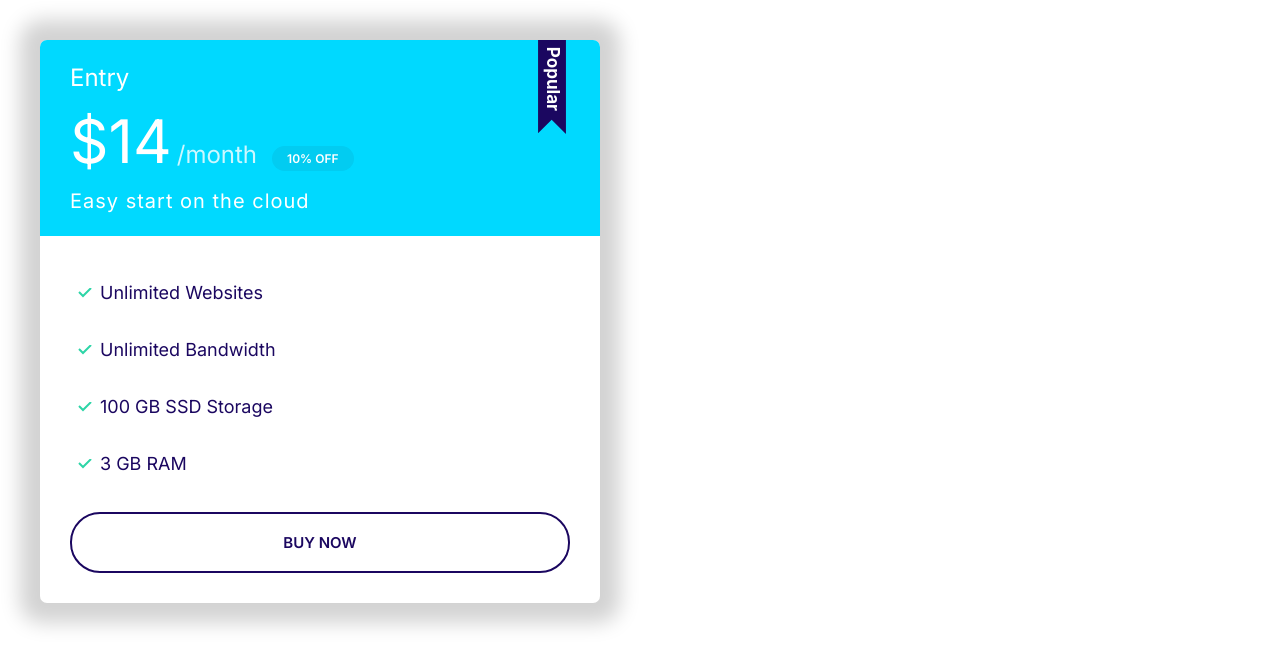
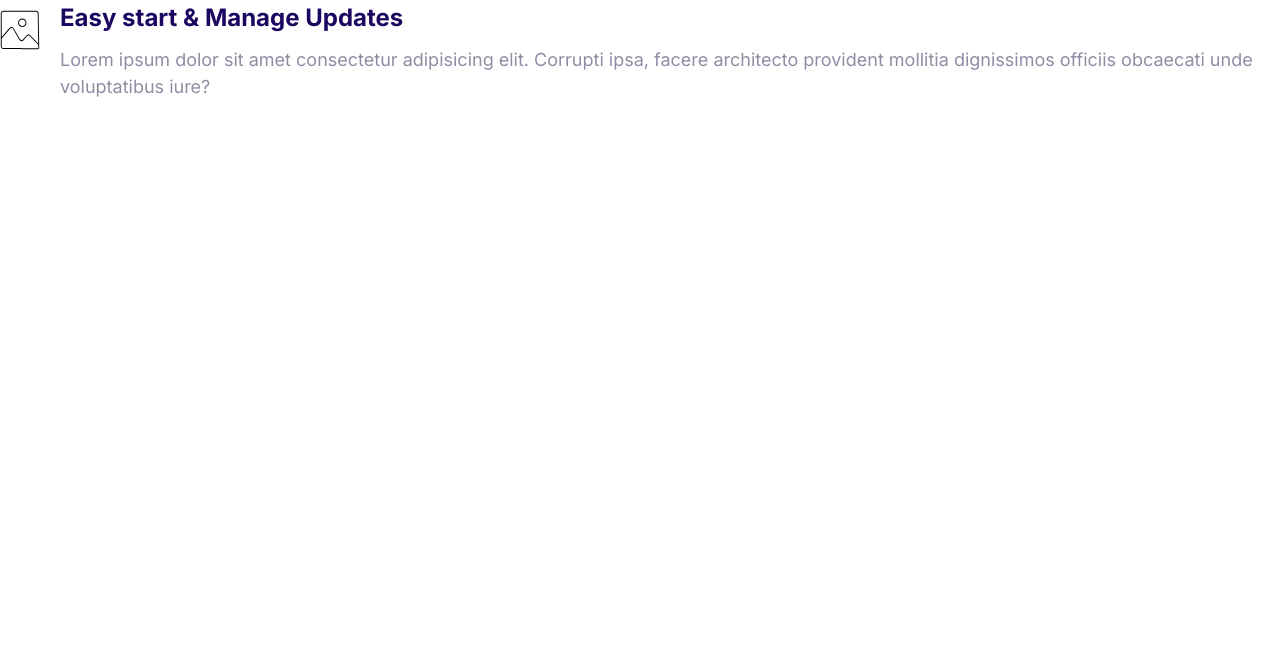
Before and after one commit to valen1965/MOSHIFY-project, a plain HTML site: page index.html in a window 1280 px wide. Drawn offline with Linux system fonts and the light colour scheme.

Commit message:
Build media component.

```diff
--- a/CSS/styles.css
+++ b/CSS/styles.css
@@ -169,13 +169,12 @@ a {
 
 /* TODO:   Icons */
 .icon {
-  width: 25px;
-  height: 25px;
-  margin-right: 1.5rem;
+  width: 40px;
+  height: 40px;
 }
 
 .icon--primary {
-  fill: blue;
+  fill: var(--color-primary);
 }
 
 .icon-container {
@@ -381,3 +380,20 @@ FIXME:*/
     font-size: 1.7rem;
   }
 }
+
+/* TODO:    Media  */
+.media {
+  display: flex;
+}
+
+.media__title {
+  margin-top: 0;
+}
+
+.media__body {
+  margin: 0 2rem;
+}
+
+.media__image {
+  margin-top: 1rem;
+}
--- a/index.html
+++ b/index.html
@@ -14,29 +14,19 @@
     <link rel="stylesheet" href="/CSS/styles.css" />
     <title>Document</title>
   </head>
-   <body>
-     <div style="width:50%; padding:4rem" >
-       <div class="plan plan--popular">
-         <div class="card card--secondary">
-          <header class="card__header">
-            <h3 class="plan__name">Entry</h3>
-            <span class="plan__price">$14</span>
-            <span class="plan__billing-cycle">/month</span>
-            <span class="badge badge--secondary badge--small">10% OFF</span>
-            <span class="plan__description">Easy start on the cloud</span>
-          </header>
-          <div class="card__body">
-            <ul class="list list--tick">
-              <li class="list__item">Unlimited Websites</li>
-              <li class="list__item">Unlimited Bandwidth</li>
-              <li class="list__item">100 GB SSD Storage</li>
-              <li class="list__item">3 GB RAM</li>
-            </ul>
-            <button class="btn btn--outline btn--block">Buy Now</button>
-          </div>
-         </div>
+  <body>
+    <div class="media">
+      <div class="media__image">
+          <svg class="icon icon--primary">
+            <use xlink:href="images/sprite.svg#snap"></use>
+          </svg>
        </div>
-     </div>
-   <body>
-  <head>
+      <div class="media__body">
+        <h3 class="media__title">Easy start & Manage Updates</h3>
+        <p>
+          Lorem ipsum dolor sit amet consectetur adipisicing elit.         Corrupti ipsa, facere architecto provident mollitia dignissimos   officiis obcaecati unde voluptatibus iure?
+        </p>
+      </div>
+    </div>
+  <body>
 </html>
```
Also changed, not shown: components/media.html (added, +15 -0 lines).
